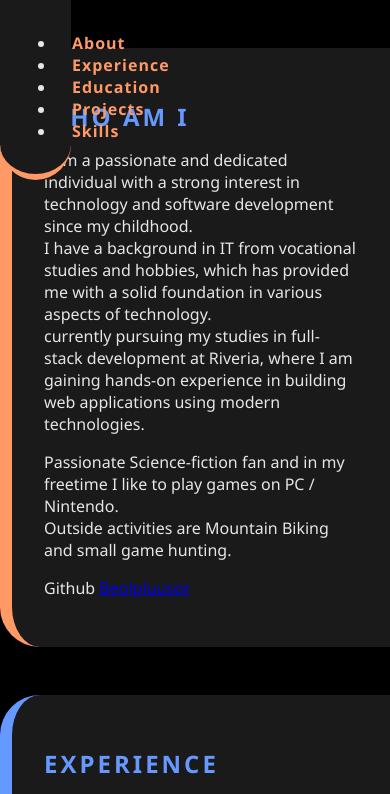
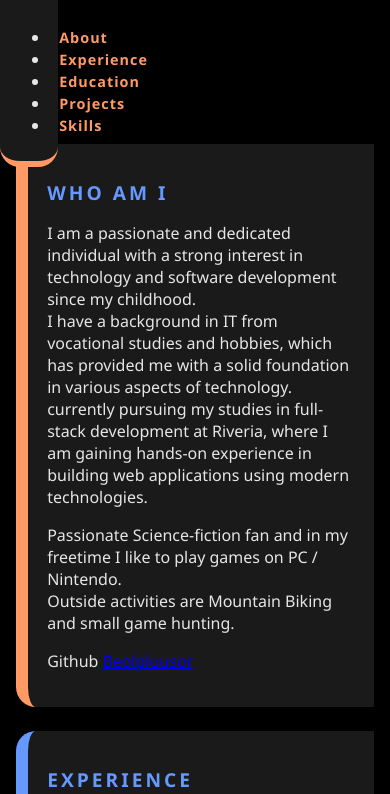
Before and after one commit to Beolpluusor/CV-Arttu, a React (Vite) app: page / in a window 390 px wide. Shown: the top 794 px of the page. Built offline with nearby package versions, Linux system fonts and the light colour scheme.

Commit message:
responsiivisuus added to styles

```diff
--- a/src/lcars.css
+++ b/src/lcars.css
@@ -129,3 +129,35 @@ section h2 {
   padding: 0.4rem 0;
   border-bottom: 1px solid #333;
 }
+
+@media (max-width: 600px) {
+  .NavigationBar {
+    padding: 0.6rem;
+    flex-direction: column;
+    gap: 0.5rem;
+    border-radius: 0 0 20px 20px;
+  }
+
+  .NavigationBar a {
+    padding: 0.3rem 0.6rem;
+    font-size: 0.9rem;
+  }
+
+  section {
+    margin: 1.5rem 1rem;
+    padding: 1.2rem;
+    border-radius: 20px 0 0 20px;
+  }
+
+  section h2 {
+    font-size: 1.2rem;
+  }
+
+  .ExperienceCard {
+    padding: 1rem;
+  }
+
+  .App {
+    padding-top: 120px; /* koska nav kasvaa korkeammaksi mobiilissa */
+  }
+}
```
